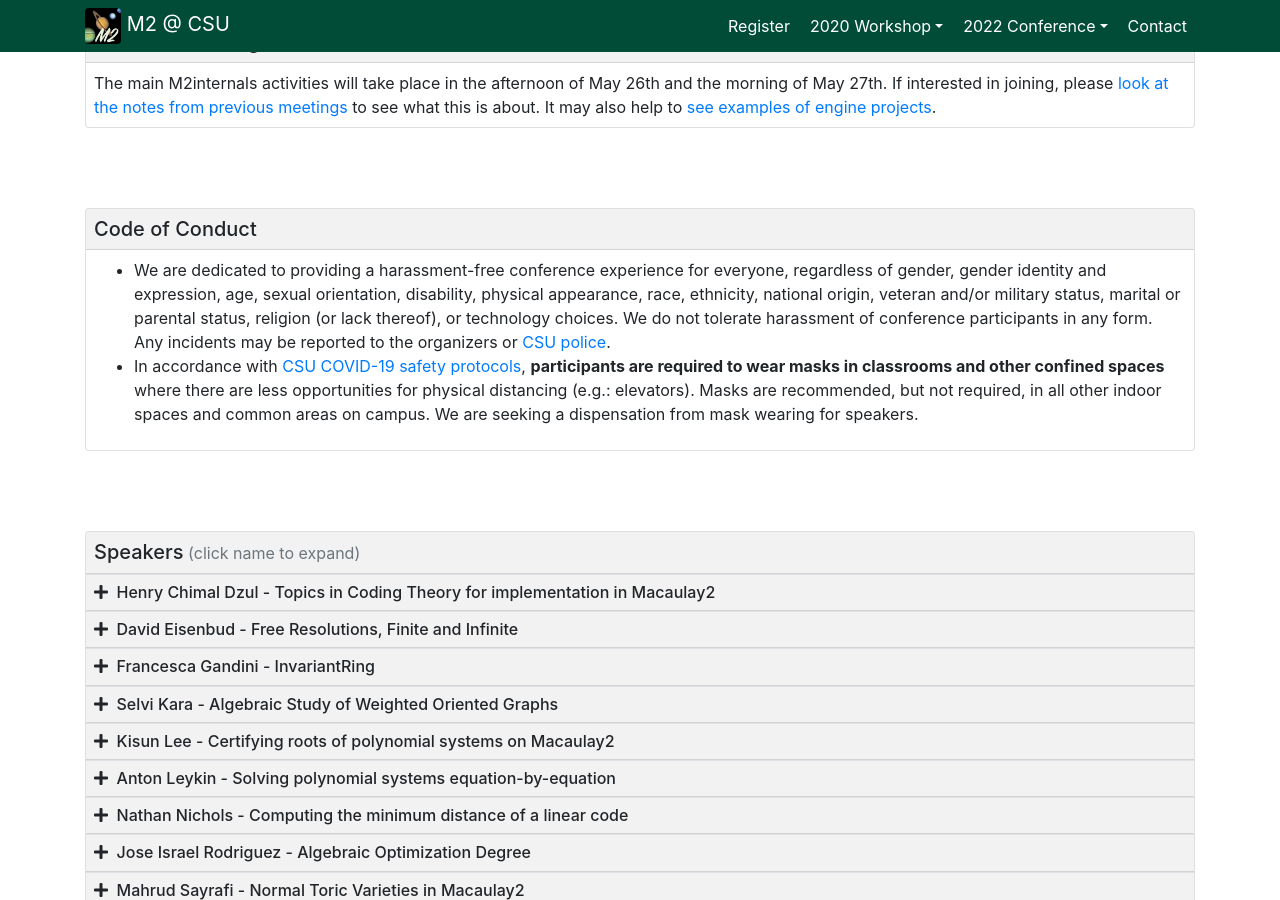
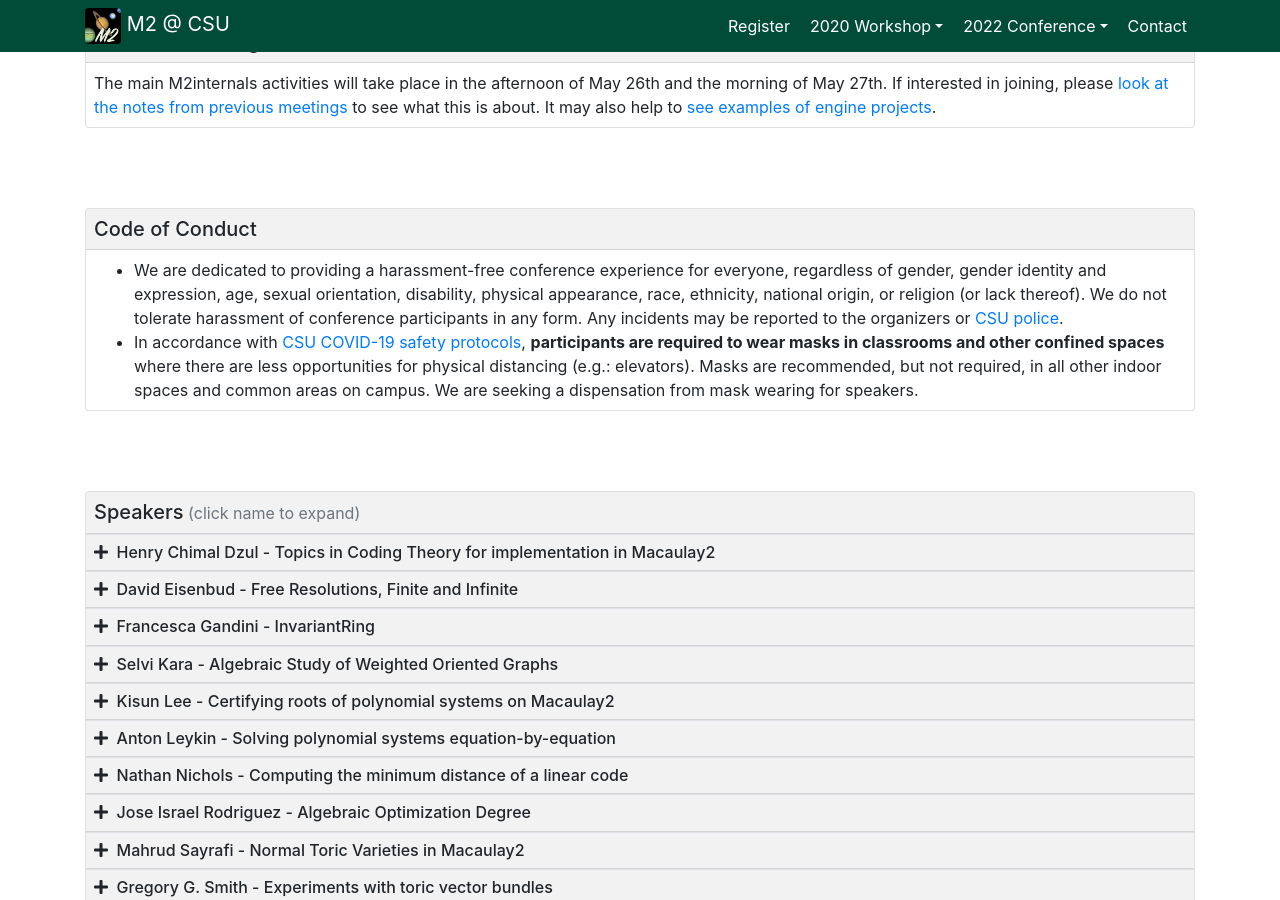
Before and after one commit to galettof/m2csu, a Jekyll site: the page built from conference.html, in a window 1280 px wide and 900 px high, scrolled down 446 px. Built offline with Jekyll 4.4.1, drawn with Linux system fonts in a browser that asks for light colours; nearby versions of some CDN libraries.

Commit message:
reworded conduct and removed space below

```diff
--- a/conference.html
+++ b/conference.html
@@ -56,16 +56,14 @@ title: M2 @ CSU 2022 Conference
 	    <h5 class="mb-0">Code of Conduct</h5>
 	  </div>
 	  <div class="card-body">
-	    <ul>
+	    <ul class="mb-0">
 	      <li>We are dedicated to providing a harassment-free
 	    conference experience for everyone, regardless of gender,
 	    gender identity and expression, age, sexual orientation,
 	    disability, physical appearance, race, ethnicity, national
-	    origin, veteran and/or military status, marital or
-	    parental status, religion (or lack thereof), or technology
-	    choices. We do not tolerate harassment of conference
-	    participants in any form. Any incidents may be reported to
-	    the organizers
+	    origin, or religion (or lack thereof). We do not tolerate
+	    harassment of conference participants in any form. Any
+	    incidents may be reported to the organizers
 	    or <a href="https://www.csuohio.edu/police/police"
 	    target="_blank">CSU police</a>.</li>
 	      <li>In accordance
```
